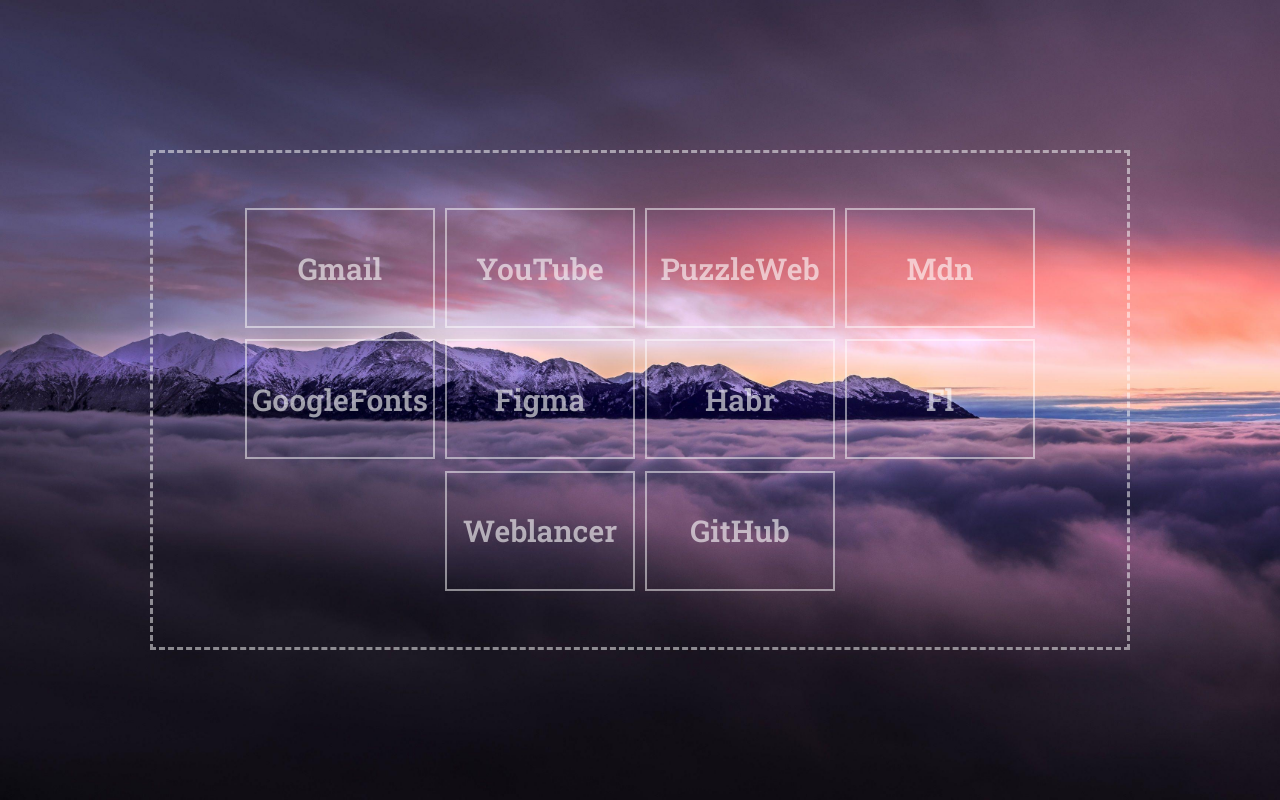
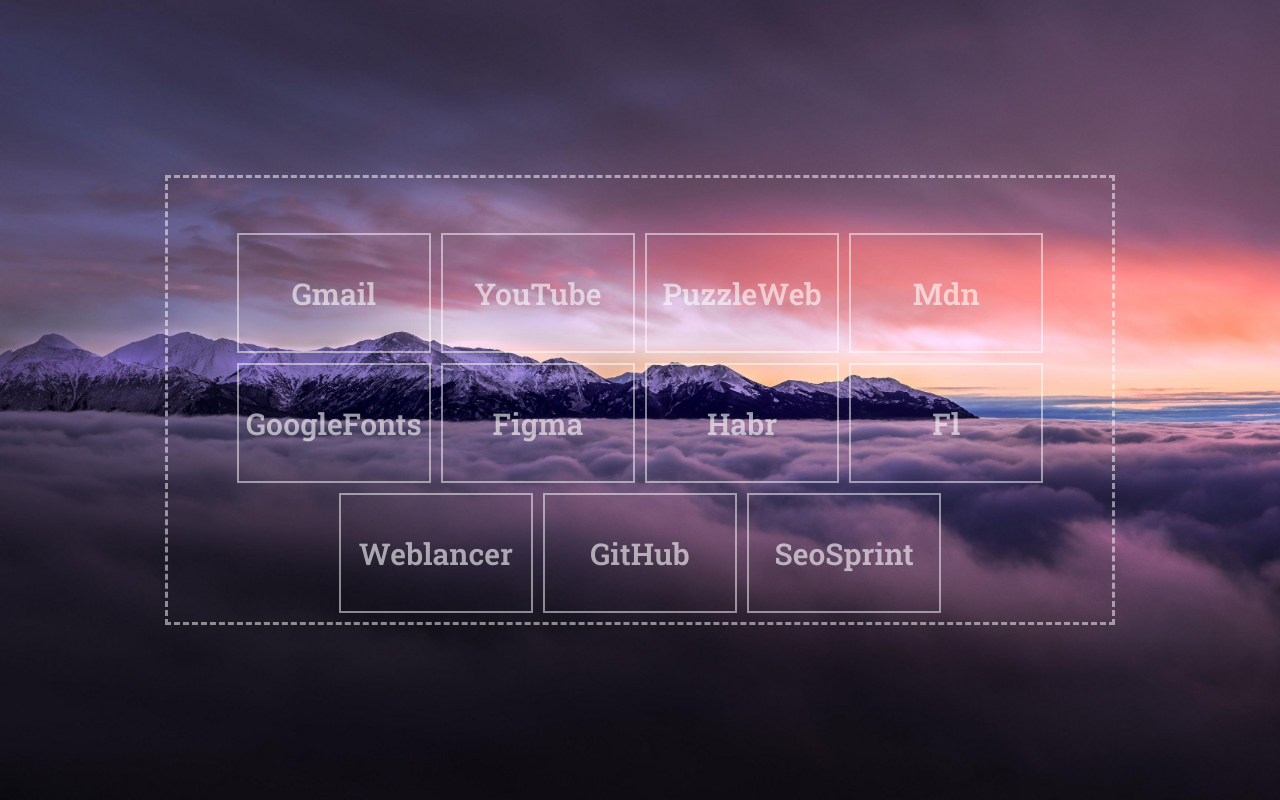
Before and after one commit to Nowedwad/ewd, a plain HTML site: page index.html in a window 1280 px wide. Drawn offline with Linux system fonts and the light colour scheme.

Commit message:
Add files via upload

```diff
--- a/index.html
+++ b/index.html
@@ -10,7 +10,6 @@
 </head>
 <body>
 	<main>
-		<section>
 			<div class="section">
 			<a href="https://clck.ru/MEEt" class="links">Gmail</a>
 			<a href="https://clck.ru/9zuXm" class="links">YouTube</a>
@@ -22,14 +21,13 @@
 			<a href="https://clck.ru/eSPQh" class="links">Fl</a>
 			<a href="https://clck.ru/eSPQo" class="links">Weblancer</a>
 			<a href="https://clck.ru/1As1P" class="links">GitHub</a>
-			<!--<a href="#" class="links"><span class="descr"></span></a>
-			<a href="#" class="links"><span class="descr"></span></a>
-			<a href="#" class="links"><span class="descr"></span></a>
-			<a href="#" class="links"><span class="descr"></span></a>
-			<a href="#" class="links"><span class="descr"></span></a>
-			<a href="#" class="links"><span class="descr"></span></a>-->
+			<a href="https://clck.ru/K7x9e" class="links">SeoSprint</a>
+			<!--<a href="#" class="links"></a>
+			<a href="#" class="links"></a>
+			<a href="#" class="links"></a>
+			<a href="#" class="links"></a>
+			<a href="#" class="links"></a>-->
 			</div>
-		</section>
 	</main>
 </body>
 </html>
--- a/s.css
+++ b/s.css
@@ -4,6 +4,9 @@
 	padding: 0;
 	margin: 0;
 	box-sizing: border-box;
+}
+::-webkit-scrollbar{
+	width: 0;
 }
 body{
 	background-image: url(img/wall.jpg);
@@ -18,16 +21,10 @@
 	justify-content: center;
 	align-items: center;
 }
-section{
-	height: 600px;
-	padding: 50px 150px;
-}
-::-webkit-scrollbar{
-	width: 0;
-}
 .section{
 	border: 3px dashed rgba(255, 255, 255, .5);
-	height: 100%;
+	width: 950px;
+	height: 450px;
 	padding: 50px;
 	overflow: auto;
 	display: flex;
@@ -43,14 +40,16 @@
 	align-items: center;
 	font-size: 30px;
 	font-weight: 600;
-	width: 190px;
+	width: 23%;
 	height: 120px;
 	border: 2px solid rgba(255, 255, 255, .5);
 	margin: 5px;
 	transition: .2s linear;
+	overflow: hidden;
 }
 .links:hover{
 	border: 2px solid rgba(255, 255, 255, .8);
 	color: rgba(255, 255, 255, .8);
 	background-color: rgba(0, 0, 0, .3);
+	font-size: 33px;
 }
```
